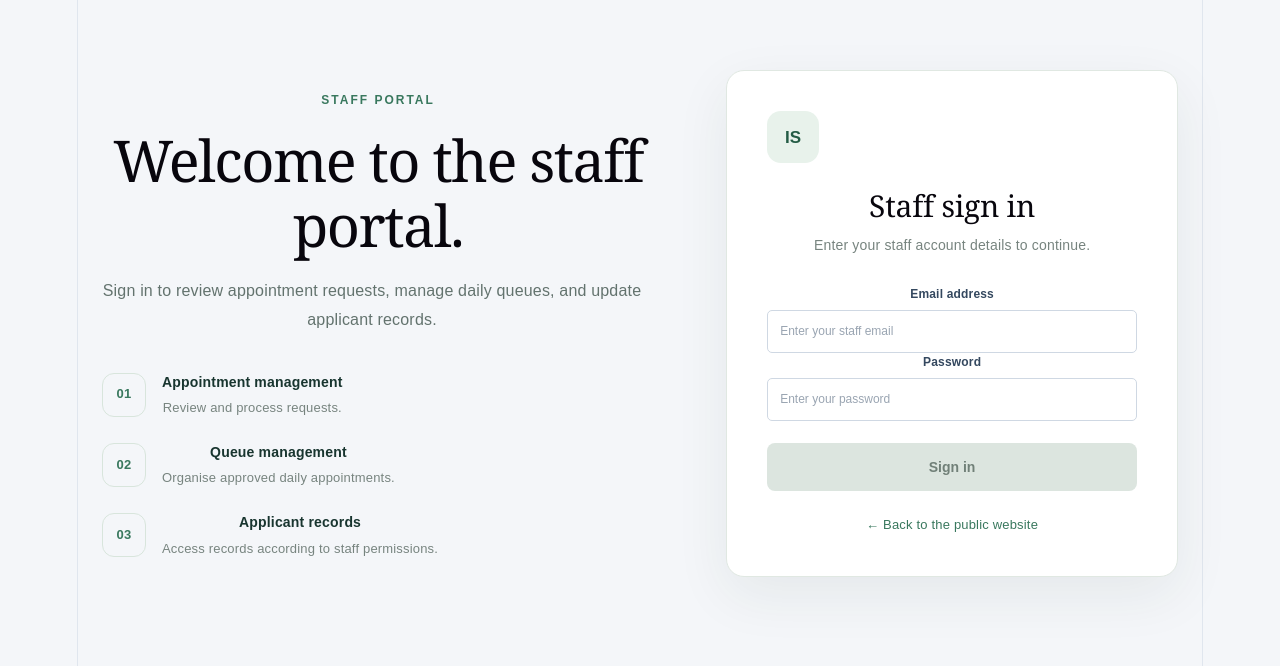
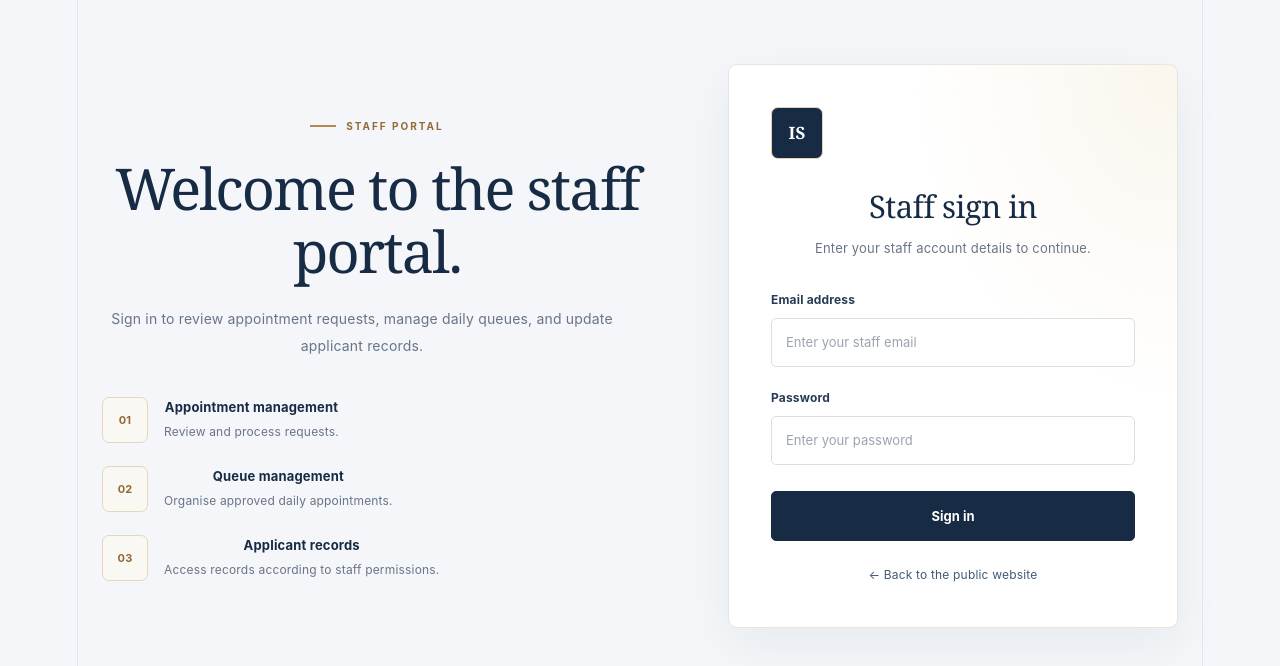
Before and after one commit to imashaos-source/Immigration-Queue-System, a React app in the folder frontend/: page /staff/login in a window 1280 px wide. Shown: the top 666 px of the page. Built offline with nearby package versions, Linux system fonts and the light colour scheme; the HTML template or start-up script is replaced by a standard one.

Commit message:
Polish homepage, booking and staff login designs

```diff
--- a/frontend/src/pages/BookingPage.css
+++ b/frontend/src/pages/BookingPage.css
@@ -154,10 +154,12 @@
   box-shadow: 0 8px 28px rgb(23 43 69 / 3%);
 }
 
-.booking-form-heading {
+..booking-form-heading {
   margin-bottom: 28px;
   padding-bottom: 22px;
   border-bottom: 1px solid #eeeae3;
+  text-align: left;
+}
 }
 
 .booking-form-heading h2,
@@ -569,3 +571,9 @@
     animation-duration: 0.01ms !important;
   }
 }
+/* Fix booking page heading contrast */
+.booking-page .booking-form-heading h2,
+.booking-page .booking-aside h2 {
+  color: #172b45;
+  opacity: 1;
+}
--- a/frontend/src/pages/StaffLoginPage.css
+++ b/frontend/src/pages/StaffLoginPage.css
@@ -1,48 +1,98 @@
+
+/* =========================================
+   PREMIUM IMMIGRATION PORTAL — STAFF LOGIN
+========================================= */
 
 .staff-login-page {
+  --ink: #172b45;
+  --muted: #687588;
+  --accent: #b48a52;
+  --accent-dark: #916a37;
+  --soft: #f6f4ef;
+  --line: #e8e5df;
+
   width: min(1160px, calc(100% - 48px));
   margin: 64px auto 80px;
   display: grid;
-  grid-template-columns: 1.1fr 0.9fr;
-  gap: 72px;
+  grid-template-columns: minmax(0, 1.1fr) minmax(0, 0.9fr);
+  gap: clamp(36px, 6vw, 76px);
   align-items: center;
-  color: #18352f;
+  color: var(--ink);
+  font-family: Inter, "Segoe UI", Arial, sans-serif;
 }
 
+.staff-login-page *,
+.staff-login-page *::before,
+.staff-login-page *::after {
+  box-sizing: border-box;
+}
+
+.staff-login-page a,
+.staff-login-page button {
+  transition:
+    color 0.2s ease,
+    background-color 0.2s ease,
+    border-color 0.2s ease,
+    transform 0.2s ease,
+    box-shadow 0.2s ease;
+}
+
+.staff-login-page a:focus-visible,
+.staff-login-page button:focus-visible {
+  outline: 3px solid #caa66e;
+  outline-offset: 3px;
+}
+
+/* INTRODUCTION */
+
 .staff-login-intro {
+  min-width: 0;
   padding: 24px 0;
 }
 
 .staff-eyebrow {
-  display: inline-block;
-  margin-bottom: 18px;
-  color: #39785e;
-  font-size: 12px;
-  font-weight: 800;
+  display: inline-flex;
+  align-items: center;
+  gap: 10px;
+  margin-bottom: 22px;
+  color: var(--accent-dark);
+  font-size: 10px;
+  font-weight: 750;
   letter-spacing: 2px;
+}
+
+.staff-eyebrow::before {
+  width: 26px;
+  height: 2px;
+  background: var(--accent);
+  content: "";
 }
 
 .staff-login-intro h1 {
   max-width: 560px;
-  margin: 0 0 20px;
+  margin: 0 0 22px;
+  color: var(--ink);
   font-family: Georgia, "Times New Roman", serif;
-  font-size: clamp(36px, 4.5vw, 58px);
-  font-weight: 500;
-  line-height: 1.12;
-  letter-spacing: -1.5px;
+  font-size: clamp(38px, 4.5vw, 62px);
+  font-weight: 400;
+  line-height: 1.1;
+  letter-spacing: -1.8px;
 }
 
 .staff-login-intro > p {
-  max-width: 540px;
-  color: #63736e;
-  font-size: 16px;
-  line-height: 1.8;
+  max-width: 520px;
+  margin: 0;
+  color: var(--muted);
+  font-size: 14px;
+  line-height: 1.95;
 }
+
+/* STAFF FEATURES */
 
 .staff-feature-list {
   display: grid;
-  gap: 22px;
-  margin-top: 36px;
+  gap: 23px;
+  margin-top: 38px;
 }
 
 .staff-feature-list > div {
@@ -52,16 +102,17 @@
 }
 
 .staff-feature-icon {
-  width: 44px;
-  height: 44px;
-  flex-shrink: 0;
   display: grid;
+  flex: 0 0 46px;
   place-items: center;
-  border: 1px solid #d8e5dc;
-  border-radius: 12px;
-  color: #39785e;
-  font-size: 13px;
-  font-weight: 800;
+  width: 46px;
+  height: 46px;
+  border: 1px solid #e3d7c2;
+  border-radius: 7px;
+  background: #faf8f3;
+  color: var(--accent-dark);
+  font-size: 11px;
+  font-weight: 750;
 }
 
 .staff-feature-list strong,
@@ -71,119 +122,280 @@
 
 .staff-feature-list strong {
   margin-bottom: 5px;
-  font-size: 14px;
+  color: var(--ink);
+  font-size: 13px;
+  font-weight: 650;
+  line-height: 1.5;
 }
 
 .staff-feature-list small {
-  color: #77847f;
+  color: var(--muted);
+  font-size: 12px;
+  line-height: 1.7;
+}
+
+/* LOGIN CARD */
+
+.staff-login-card {
+  min-width: 0;
+  padding: clamp(26px, 4vw, 42px);
+  border: 1px solid var(--line);
+  border-radius: 9px;
+  background:
+    radial-gradient(ellipse at 100% 0%, #faf6ed 0%, transparent 42%),
+    #ffffff;
+  box-shadow: 0 16px 48px rgb(23 43 69 / 6%);
+}
+
+.staff-login-symbol {
+  display: grid;
+  place-items: center;
+  width: 52px;
+  height: 52px;
+  margin-bottom: 27px;
+  border: 1px solid #e2d3b9;
+  border-radius: 7px;
+  background: var(--ink);
+  color: #ffffff;
+  font-family: Georgia, "Times New Roman", serif;
+  font-size: 17px;
+  font-weight: 700;
+}
+
+.staff-login-card h2 {
+  margin: 0 0 11px;
+  color: var(--ink);
+  font-family: Georgia, "Times New Roman", serif;
+  font-size: 31px;
+  font-weight: 400;
+  line-height: 1.3;
+  letter-spacing: -0.5px;
+}
+
+.staff-login-description {
+  margin: 0 0 29px;
+  color: var(--muted);
+  font-size: 13px;
+  line-height: 1.8;
+}
+
+/* LOGIN FORM */
+
+.staff-login-card form {
+  display: flex;
+  flex-direction: column;
+}
+
+.staff-login-card .form-field {
+  display: flex;
+  flex-direction: column;
+  gap: 9px;
+  margin-bottom: 21px;
+}
+
+.staff-login-card .form-field label {
+  color: #263b55;
+  font-size: 12px;
+  font-weight: 650;
+  line-height: 1.6;
+  text-align: left;
+}
+
+.staff-login-card .form-field input {
+  display: block;
+  width: 100%;
+  min-width: 0;
+  min-height: 49px;
+  padding: 12px 14px;
+  border: 1px solid #dcdfe4;
+  border-radius: 5px;
+  outline: none;
+  background: #ffffff;
+  color: var(--ink);
+  font-family: inherit;
+  font-size: 13px;
+  transition:
+    border-color 0.2s ease,
+    box-shadow 0.2s ease;
+}
+
+.staff-login-card .form-field input::placeholder {
+  color: #9aa4b1;
+}
+
+.staff-login-card .form-field input:hover {
+  border-color: #b9c1cb;
+}
+
+.staff-login-card .form-field input:focus {
+  border-color: #526e91;
+  box-shadow: 0 0 0 3px rgb(61 91 130 / 10%);
+}
+
+/* LOGIN ERROR */
+
+.staff-notice {
+  margin: 0 0 16px;
+  padding: 13px 15px;
+  border: 1px solid #edceca;
+  border-radius: 5px;
+  background: #fff7f5;
+  color: #922f2f;
+  font-size: 12px;
+  line-height: 1.8;
+  overflow-wrap: anywhere;
+}
+
+.staff-notice strong {
   font-size: 13px;
 }
 
-.staff-login-card {
-  padding: 40px;
-  border: 1px solid #e0e8e2;
-  border-radius: 18px;
-  background: #ffffff;
-  box-shadow: 0 18px 55px rgba(24, 53, 47, 0.07);
-}
-
-.staff-login-symbol {
-  width: 52px;
-  height: 52px;
-  display: grid;
-  place-items: center;
-  margin-bottom: 25px;
-  border-radius: 14px;
-  background: #e8f2eb;
-  color: #245c45;
-  font-size: 17px;
-  font-weight: 800;
-}
-
-.staff-login-card h2 {
-  margin: 0 0 10px;
-  font-family: Georgia, "Times New Roman", serif;
-  font-size: 30px;
-  font-weight: 500;
-}
-
-.staff-login-description {
-  margin: 0 0 28px;
-  color: #77847f;
-  font-size: 14px;
+.staff-notice p {
+  margin: 7px 0 0;
+  font-size: 12px;
   line-height: 1.7;
 }
 
-.staff-notice {
-  padding: 18px;
-  border: 1px solid #eadfbe;
-  border-radius: 10px;
-  background: #fbf7eb;
-  color: #6d592a;
+/* SIGN-IN BUTTON */
+
+.staff-login-page .staff-signin-button {
+  display: inline-flex;
+  align-items: center;
+  justify-content: center;
+  width: 100%;
+  min-height: 50px;
+  margin-top: 5px;
+  padding: 13px 18px;
+  border: 1px solid var(--ink);
+  border-radius: 5px;
+  background: var(--ink);
+  color: #ffffff;
+  font-family: inherit;
+  font-size: 13px;
+  font-weight: 650;
+  cursor: pointer;
 }
 
-.staff-notice strong {
-  font-size: 14px;
+.staff-login-page .staff-signin-button:hover:not(:disabled) {
+  transform: translateY(-1px);
+  border-color: #294665;
+  background: #294665;
+  box-shadow: 0 7px 18px rgb(23 43 69 / 12%);
 }
 
-.staff-notice p {
-  margin: 8px 0 0;
-  font-size: 13px;
-  line-height: 1.7;
+.staff-login-page .staff-signin-button:disabled {
+  opacity: 0.65;
+  cursor: wait;
 }
 
-.staff-signin-button {
-  width: 100%;
-  min-height: 48px;
-  margin-top: 22px;
-  border: none;
-  border-radius: 8px;
-  background: #dce5df;
-  color: #718078;
-  font-size: 14px;
-  font-weight: 700;
-  cursor: not-allowed;
-}
+/* RETURN LINK */
 
 .staff-back-link {
   display: block;
-  margin-top: 24px;
-  color: #39785e;
-  font-size: 13px;
+  width: fit-content;
+  max-width: 100%;
+  margin: 24px auto 0;
+  color: #425a76;
+  font-size: 12px;
+  line-height: 1.7;
   text-align: center;
   text-decoration: none;
 }
 
 .staff-back-link:hover {
+  color: var(--accent-dark);
   text-decoration: underline;
 }
 
+/* TABLET */
+
 @media (max-width: 800px) {
   .staff-login-page {
-    grid-template-columns: 1fr;
+    grid-template-columns: minmax(0, 1fr);
     gap: 28px;
+    width: min(620px, calc(100% - 40px));
     margin-top: 36px;
+    margin-bottom: 52px;
   }
 
   .staff-login-intro {
-    padding-bottom: 0;
+    padding: 12px 0 0;
+  }
+
+  .staff-login-intro h1 {
+    max-width: 600px;
+  }
+
+  .staff-feature-list {
+    grid-template-columns: repeat(3, minmax(0, 1fr));
+    gap: 14px;
+    margin-top: 28px;
+  }
+
+  .staff-feature-list > div {
+    align-items: flex-start;
+    flex-direction: column;
+    gap: 11px;
   }
 
   .staff-login-card {
-    padding: 28px;
+    padding: 30px;
   }
 }
 
-@media (max-width: 480px) {
+/* MOBILE */
+
+@media (max-width: 520px) {
   .staff-login-page {
     width: calc(100% - 32px);
+    gap: 25px;
+    margin-top: 25px;
+    margin-bottom: 38px;
   }
 
   .staff-login-intro h1 {
-    font-size: 38px;
+    font-size: 40px;
+    letter-spacing: -1.1px;
+  }
+
+  .staff-login-intro > p {
+    font-size: 13px;
+  }
+
+  .staff-feature-list {
+    grid-template-columns: minmax(0, 1fr);
+    gap: 16px;
+    margin-top: 26px;
+  }
+
+  .staff-feature-list > div {
+    align-items: center;
+    flex-direction: row;
+    gap: 13px;
+  }
+
+  .staff-feature-icon {
+    flex-basis: 40px;
+    width: 40px;
+    height: 40px;
   }
 
   .staff-login-card {
-    padding: 22px;
+    padding: 24px 20px;
+  }
+
+  .staff-login-card h2 {
+    font-size: 28px;
   }
 }
+
+/* ACCESSIBILITY */
+
+@media (prefers-reduced-motion: reduce) {
+  .staff-login-page *,
+  .staff-login-page *::before,
+  .staff-login-page *::after {
+    transition-duration: 0.01ms !important;
+    animation-duration: 0.01ms !important;
+  }
+}
```
